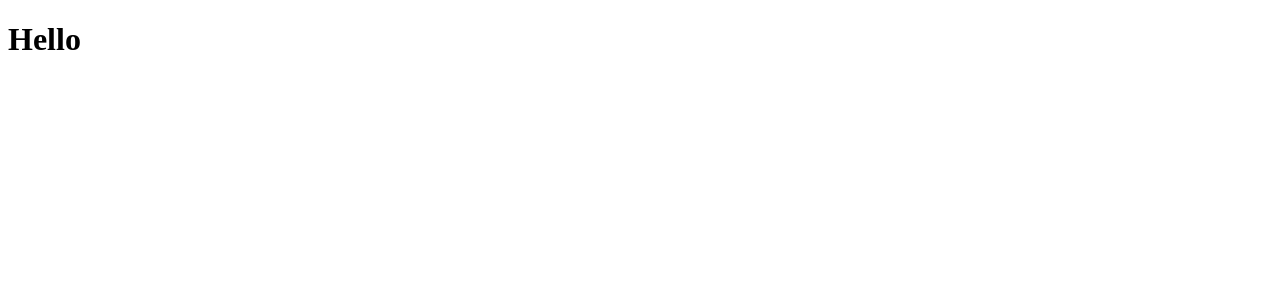
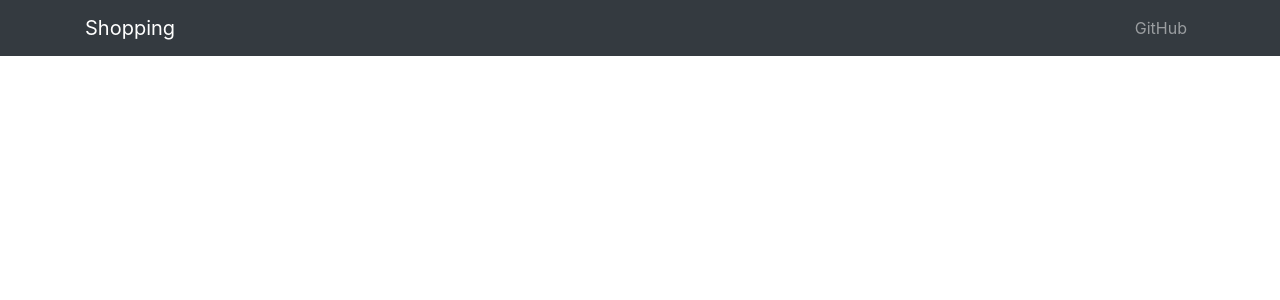
Before and after one commit to Gadai007/MERN_STACK_PROJECT, a React (Create React App) app in the folder client/: page / in a window 1280 px wide. Shown: the top 300 px of the page. Built offline with nearby package versions, Linux system fonts and the light colour scheme.

Commit message:
navbar added

```diff
--- a/client/package.json
+++ b/client/package.json
@@ -6,9 +6,13 @@
     "@testing-library/jest-dom": "^5.11.5",
     "@testing-library/react": "^11.1.0",
     "@testing-library/user-event": "^12.1.10",
+    "bootstrap": "^4.5.3",
     "react": "^17.0.1",
     "react-dom": "^17.0.1",
     "react-scripts": "4.0.0",
+    "react-transition-group": "^4.4.1",
+    "reactstrap": "^8.7.0",
+    "uuid": "^8.3.1",
     "web-vitals": "^0.2.4"
   },
   "scripts": {
--- a/client/src/App.js
+++ b/client/src/App.js
@@ -1,10 +1,12 @@
 import React from 'react'
+import AppNavbar from './components/AppNavbar'
+import 'bootstrap/dist/css/bootstrap.min.css'
 import './App.css';
 
 function App() {
   return (
     <div>
-      <h1>Hello</h1>
+      <AppNavbar/>
     </div>
   );
 }
--- /dev/null
+++ b/client/src/components/AppNavbar.jsx
@@ -0,0 +1,38 @@
+import React, { useState } from 'react'
+import {
+    Collapse,
+    Navbar,
+    NavbarToggler,
+    NavbarBrand,
+    Nav,
+    NavItem,
+    NavLink,
+    Container
+} from 'reactstrap'
+
+const AppNavbar = () => {
+    const [ isOpen, setIsOpen ] = useState(false)
+
+    const toggle = () => {
+        setIsOpen(!isOpen)
+    }
+    return(
+        <Navbar color='dark' dark expand='sm' className='mb-5'>
+        <Container>
+            <NavbarBrand href='/'>Shopping</NavbarBrand>
+            <NavbarToggler onClick={toggle} />
+            <Collapse isOpen={isOpen} navbar>
+                <Nav className='ml-auto' navbar>
+                    <NavItem>
+                        <NavLink href='https://github.com/Gadai007'>
+                            GitHub
+                    </NavLink>
+                    </NavItem>
+                </Nav>
+            </Collapse>
+        </Container>
+    </Navbar>
+    )
+}
+
+export default AppNavbar
```
Also changed, not shown: 2 other files (tests, documents, lock files or other folders).
